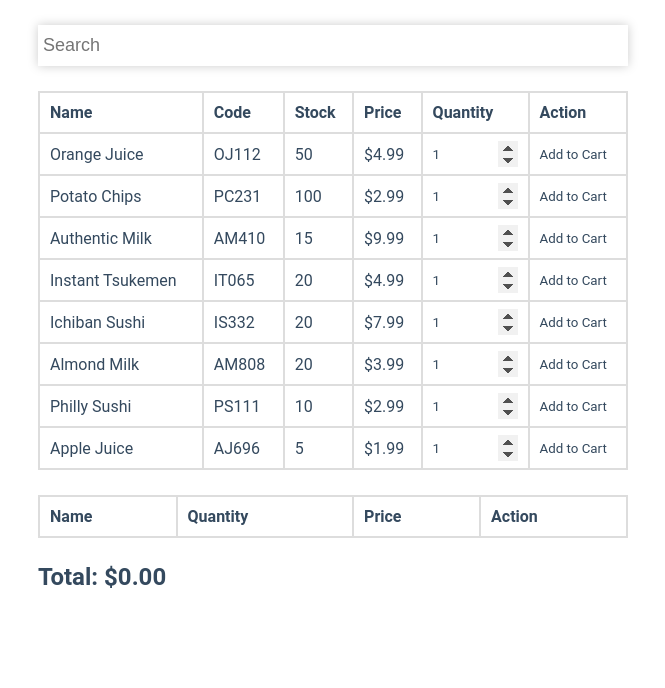
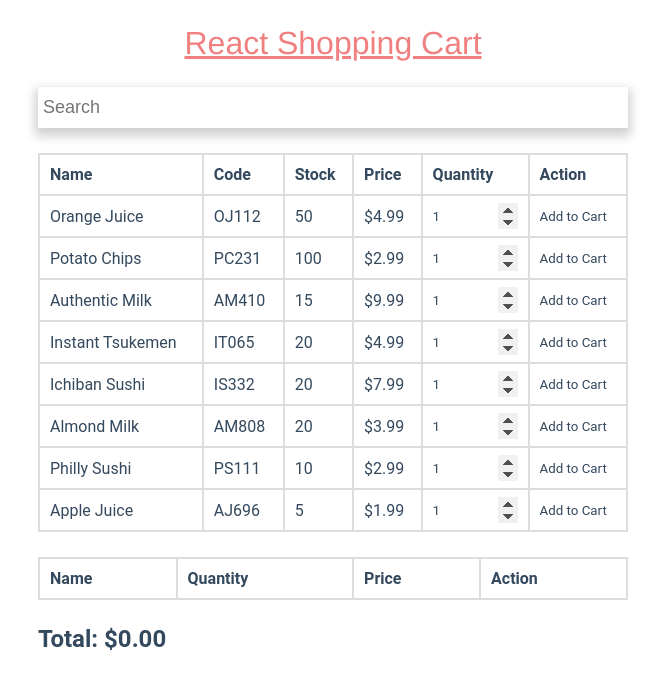
Before and after one commit to wlto/shopping-cart, a React (Create React App) app: page / in a window 1280 px wide. Shown: the top 688 px of the page, without its empty margins (307-972 px from the left). Built offline with nearby package versions, Linux system fonts and the light colour scheme.

Commit message:
Minor code refactor

```diff
--- a/public/css/main.css
+++ b/public/css/main.css
@@ -1,3 +1,8 @@
+/* ** TODOs */
+/* 1. Refactor CSS to BEM  */
+/* 2. Migrate to SCSS */
+/* 3. Add filtered searching functionality */
+
 * {
   padding: 0;
   margin: 0;
@@ -14,6 +19,17 @@
 }
 
 /* *************** */
+/* Demo title **** */
+.shopping-cart .shopping-cart__title {
+  margin-bottom: 25px;
+  text-align: center;
+  text-decoration: underline;
+  font-family: 'Helvetica Neue', 'Segoe UI', sans-serif;
+  font-weight: 200;
+  color: lightcoral;
+}
+
+/* *************** */
 /* Search ********** */
 
 .shopping-cart .filterable-inventory .search-box input {
@@ -22,12 +38,12 @@
   width: 100%;
   font-size: 18px;
   outline: none;
-  box-shadow: 0px 0px 2px 0px #b5b5b5;
+  box-shadow: 0px 2px 3px 1px #bbb;
   transition: box-shadow 150ms ease-in-out;
 }
 
 .shopping-cart .filterable-inventory .search-box input:focus {
-  box-shadow: 0px 0px 10px 0px #cccccc;
+  box-shadow: 0px 5px 10px 3px #cfcfcf;
 }
 
 /* ********************** */
--- a/src/App.js
+++ b/src/App.js
@@ -56,11 +56,10 @@ class App extends Component {
       }
       currentCartTotal = this.state.totalPrice + newItem.totalPrice;
 
-      this.setState({
-        cartItems: [...this.state.cartItems, newItem],
+      this.setState((prevState, props) => ({
+        cartItems: [...prevState.cartItems, newItem],
         totalPrice: currentCartTotal
-      });
-
+      }));
     }
   }
 
@@ -97,6 +96,7 @@ class App extends Component {
   render() {
     return (
       <div className="shopping-cart">
+        <h1 className="shopping-cart__title">React Shopping Cart</h1>
         <FilterableInventory
           inventoryItems={this.state.inventoryItems}
           onUpdateCartItems={this.handleUpdateCartItems.bind(this)}
```
